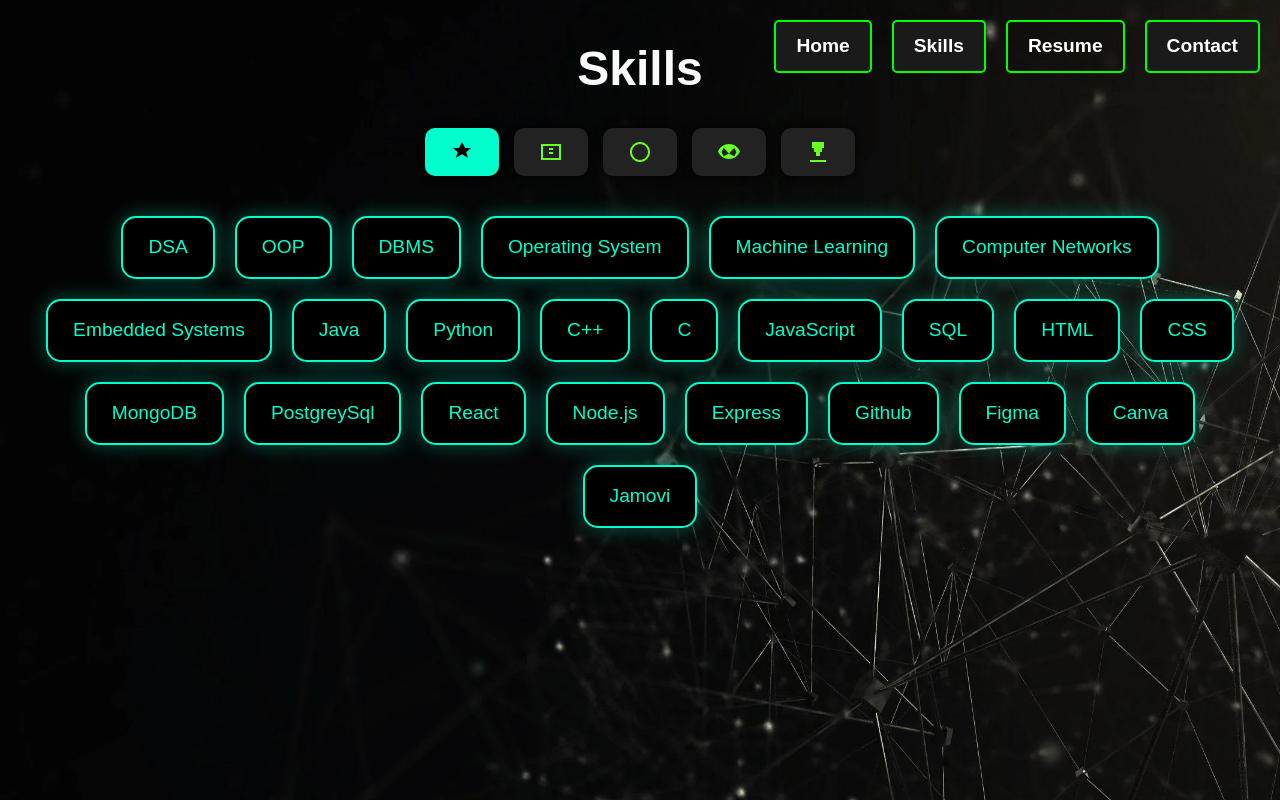
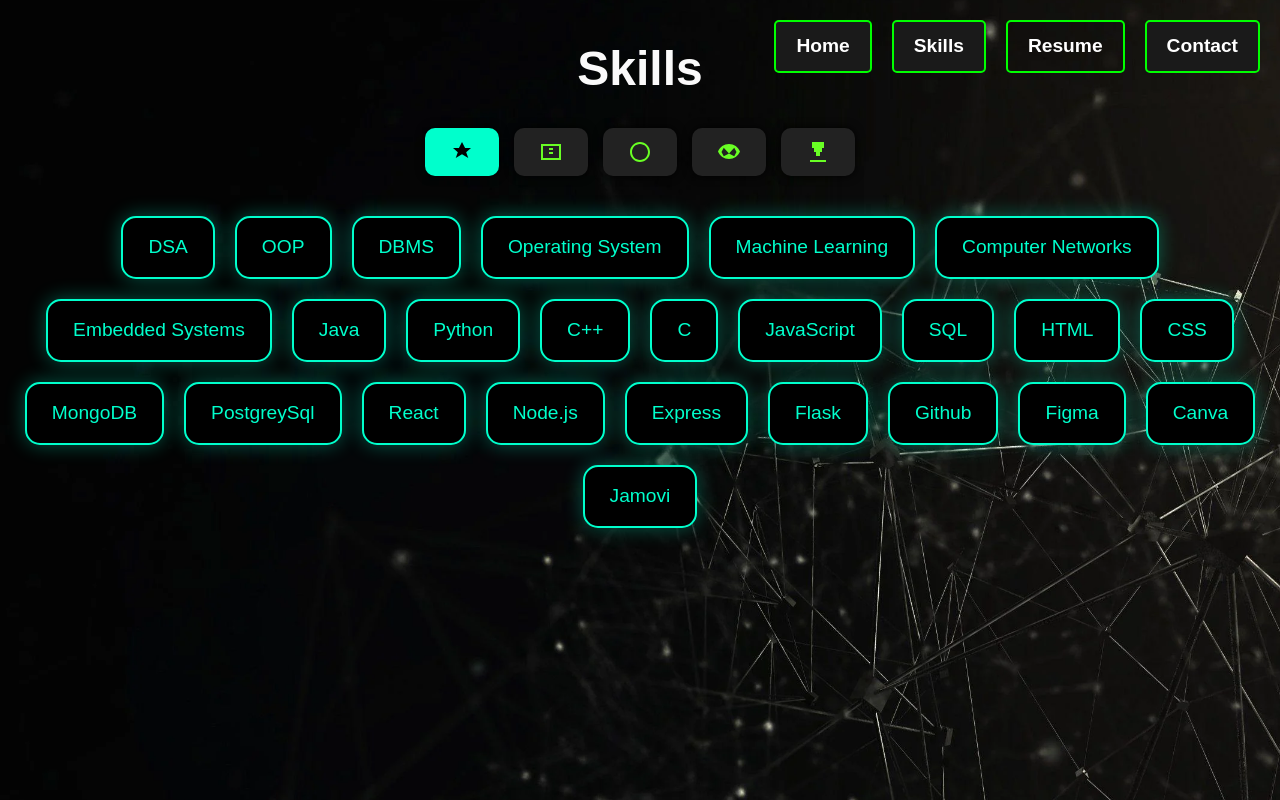
Before and after one commit to srirama2004/PortfolioFinal, a React (Create React App) app: page /skills in a window 1280 px wide. Built offline with nearby package versions, Linux system fonts and the light colour scheme.

Commit message:
Update Skills.js

```diff
--- a/src/components/Skills.js
+++ b/src/components/Skills.js
@@ -59,7 +59,7 @@
 const skills = {
   cs: ['DSA', 'OOP','DBMS','Operating System','Machine Learning','Computer Networks', 'Embedded Systems'],
   lang: ['Java', 'Python', 'C++','C','JavaScript','SQL'],
-  web: ['HTML', 'CSS','MongoDB','PostgreySql', 'React', 'Node.js','Express'],
+  web: ['HTML', 'CSS','MongoDB','PostgreySql', 'React', 'Node.js','Express','Flask'],
   others: ['Github','Figma','Canva','Jamovi'],
 };
 
```
